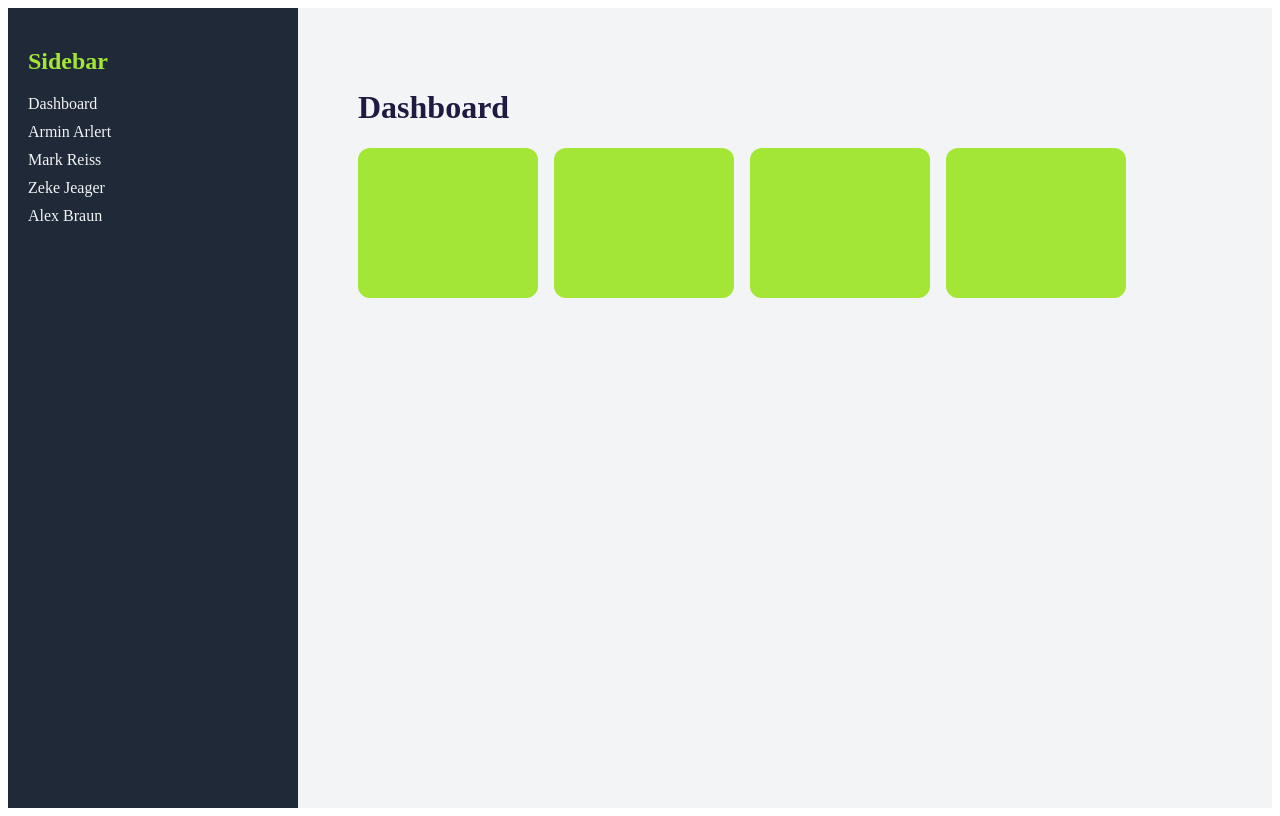
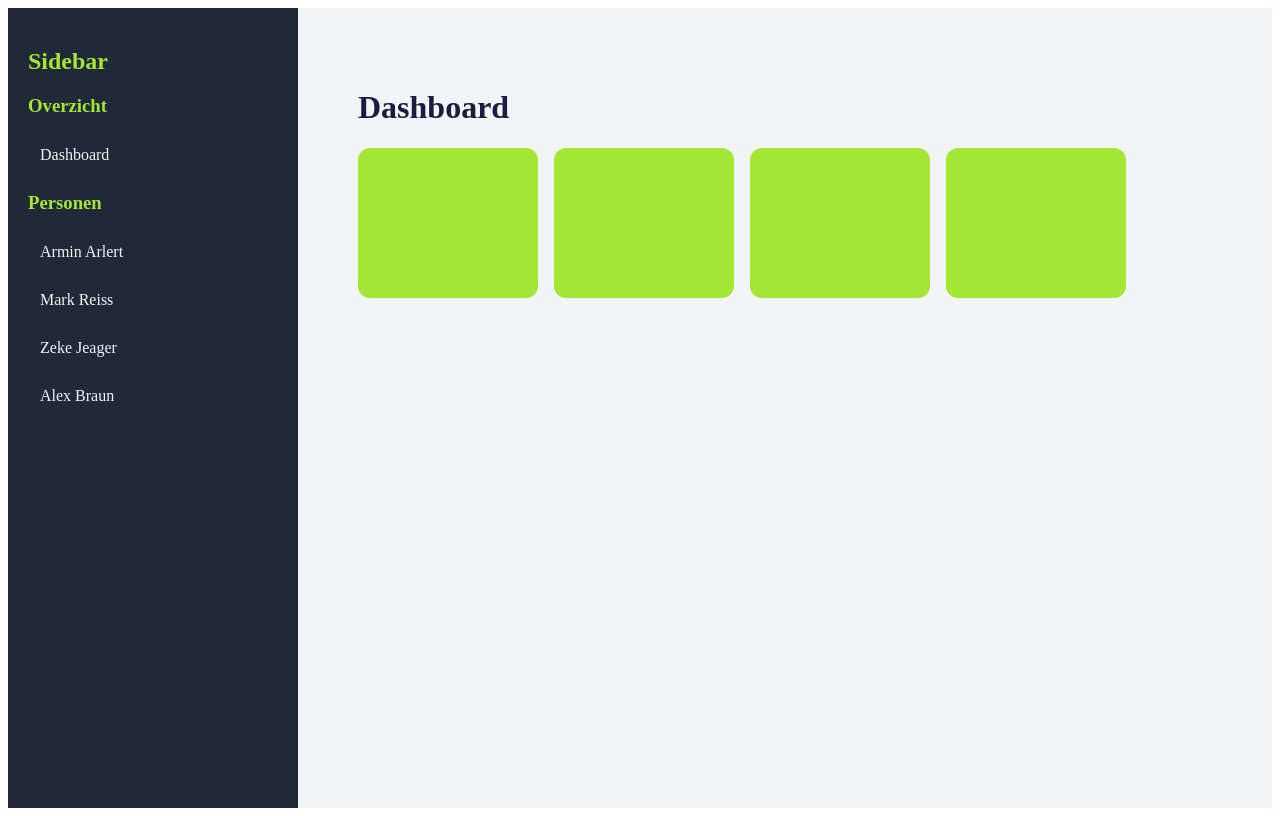
Before and after one commit to itzmitto/svelte-dashboard-project, a SvelteKit app: page / in a window 1280 px wide. Built offline with nearby package versions, Linux system fonts and the light colour scheme.

Commit message:
siderbar  aangepast

```diff
--- a/src/routes/+page.svelte
+++ b/src/routes/+page.svelte
@@ -10,14 +10,24 @@
 <div class="layout">
   <aside class="sidebar">
     <h2>Sidebar</h2>
+
     <nav>
+      <div class="menu-section">
+        <h3>Overzicht</h3>
         <ul>
           <li><a href="/">Dashboard</a></li>
+        </ul>
+      </div>
+
+      <div class="menu-section">
+        <h3>Personen</h3>
+        <ul>
           <li><a href="/">Armin Arlert</a></li>
           <li><a href="/">Mark Reiss</a></li>
           <li><a href="/">Zeke Jeager</a></li>
           <li><a href="/">Alex Braun</a></li>
         </ul>
+      </div>
     </nav>
   </aside>
 
--- a/src/routes/page.css
+++ b/src/routes/page.css
@@ -48,8 +48,17 @@ p {
 }
 
 .sidebar a {
+    display: block;
     color: var(--light);
     text-decoration: none;
+    padding: 10px 12px;
+    border-radius: 8px;
+    transition: background-color 0.2s ease;
+}
+
+.sidebar a:hover {
+    background-color: lightblue;
+    color: var(--bg);
 }
 
 .main {
@@ -68,6 +77,7 @@ p {
     flex-wrap: wrap;
 
 }
+
 .card {
     width: 180px;
     height: 150px;
```
Also changed, not shown: src/lib/data/personen.ts (line endings or trailing spaces). Lines whose indentation alone changed are shown as unchanged.
